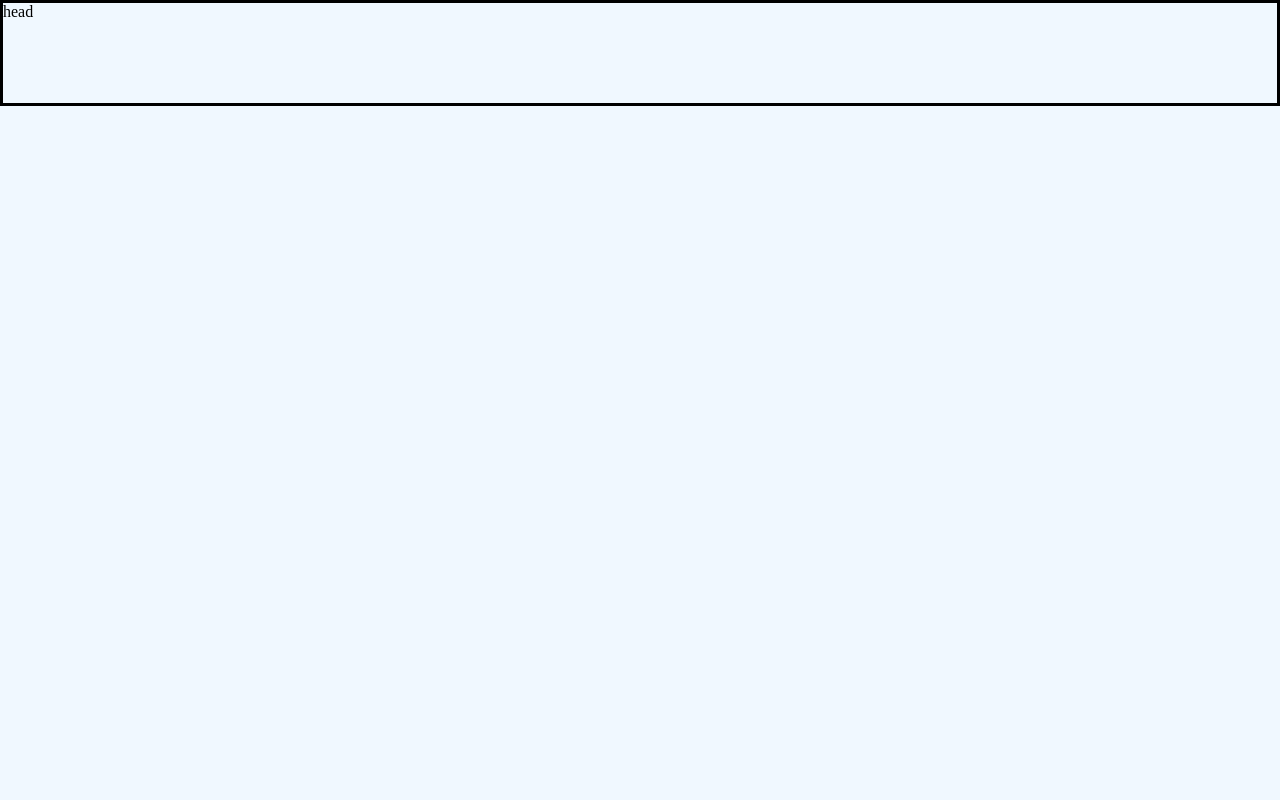
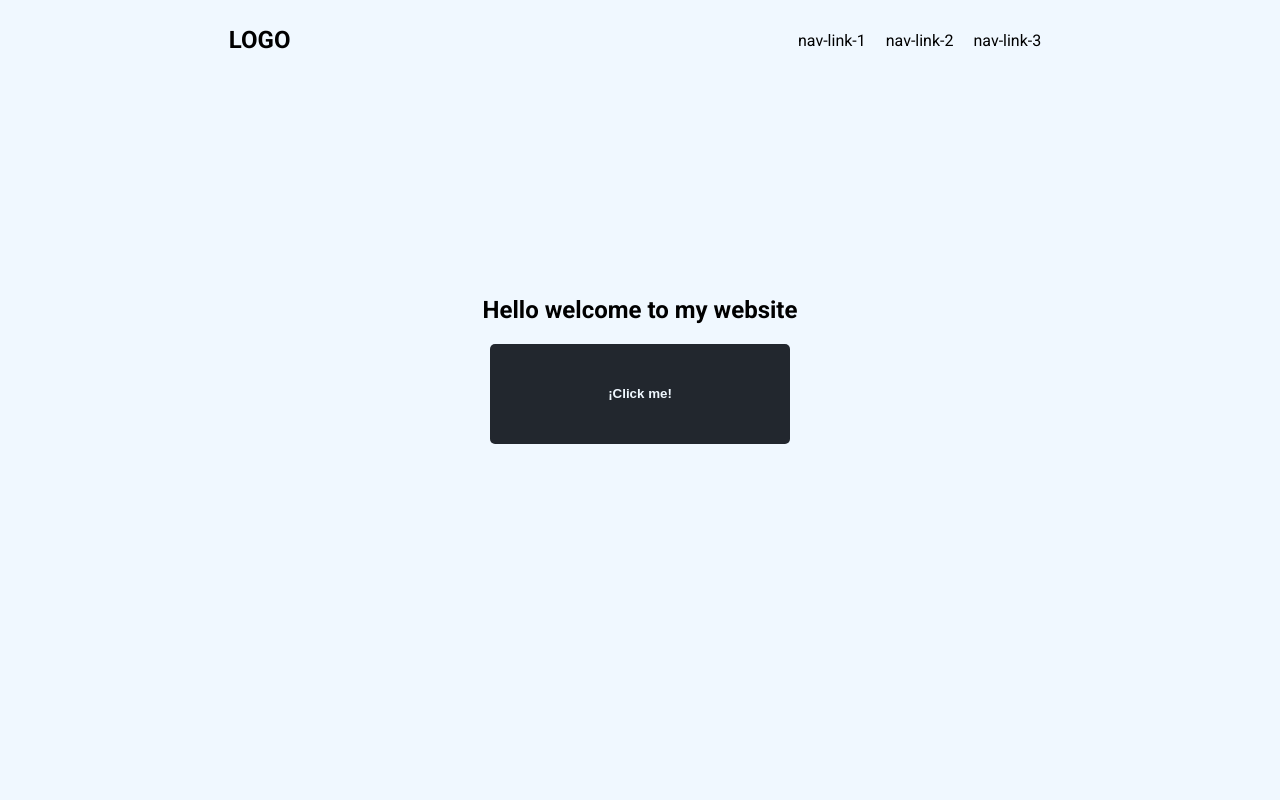
Before and after one commit to Gartner24/Test, a plain HTML site: page index.html in a window 1280 px wide. Shown: the top 800 px of the page. Drawn offline with Linux system fonts and the light colour scheme.

Commit message:
changes in css

```diff
--- a/index.html
+++ b/index.html
@@ -1,14 +1,30 @@
 <!DOCTYPE html>
 <html lang="en">
-<head>
-    <meta charset="UTF-8">
-    <meta name="viewport" content="width=device-width, initial-scale=1.0">
-    <link rel="stylesheet" href="main.css">
-    <title>Document</title>
-</head>
-<body>
-    <header class="header">
-        head
-    </header>
-</body>
+   <head>
+      <meta charset="UTF-8" />
+      <meta name="viewport" content="width=device-width, initial-scale=1.0" />
+      <link rel="stylesheet" href="main.css" />
+      <title>Document</title>
+   </head>
+   <body>
+      <nav class="menu">
+         <h1>LOGO</h1>
+         <ul class="nav-links">
+            <li class="nav-link"><a href="#section-1">nav-link-1</a></li>
+            <li class="nav-link"><a href="#section-2">nav-link-2</a></li>
+            <li class="nav-link"><a href="#section-3">nav-link-3</a></li>
+         </ul>
+      </nav>
+      <main>
+         <section id="section-1">
+            <h2>Hello welcome to my website</h2>
+            <button class="button" type="button" id="start">
+               ¡Click me!
+            </button>
+         </section>
+         <section id="section-2">Section 2 content</section>
+         <section id="section-3">Section 3 content</section>
+      </main>
+      <script src="main.js"></script>
+   </body>
 </html>
--- a/main.css
+++ b/main.css
@@ -1,10 +1,57 @@
+@import url('https://fonts.googleapis.com/css2?family=Roboto:ital,wght@0,100;0,300;0,400;0,500;0,700;0,900;1,100;1,300;1,400;1,500;1,700;1,900&display=swap');
+
 body {
     background-color: aliceblue;
     padding: 0;
     margin: 0;
+    font-family: 'Roboto', sans-serif;
+}
+.menu {
+    position: fixed;
+    display: flex;
+    flex-direction: row;
+    justify-content: space-around;
+    align-items: center;
+    height: 10vh;
+    width: 100%;
 }
 
-header {
+.nav-links {
+    display: flex;
+    flex-direction: row;
+}
+.nav-link {
+    margin: 10px;
+    list-style: none;
+}
+
+.nav-link a {
+    text-decoration: none;
+    color: black;
+}
+
+.button {
+    width: 300px;
     height: 100px;
-    border: 3px solid #000000;
+    border: none;
+    color: aliceblue;
+
+    font-weight: 700;
+    border-radius: 5px;
+    background-color: #22272e;
 }
+
+section {
+    display: flex;
+    justify-content: center;
+    align-items: center;
+    flex-direction: column;
+    height: 90vh;
+}
+
+.button:hover {
+    cursor: pointer;
+    transition: 0.3s;
+    background-color: white;
+    color: #22272e;
+}
--- /dev/null
+++ b/main.js
@@ -0,0 +1,8 @@
+const buttonTest = document.getElementById("start");
+
+// test the button for when clicking send an alert
+
+buttonTest.addEventListener("click", () => {
+    alert("Hello World");
+}
+)
```
